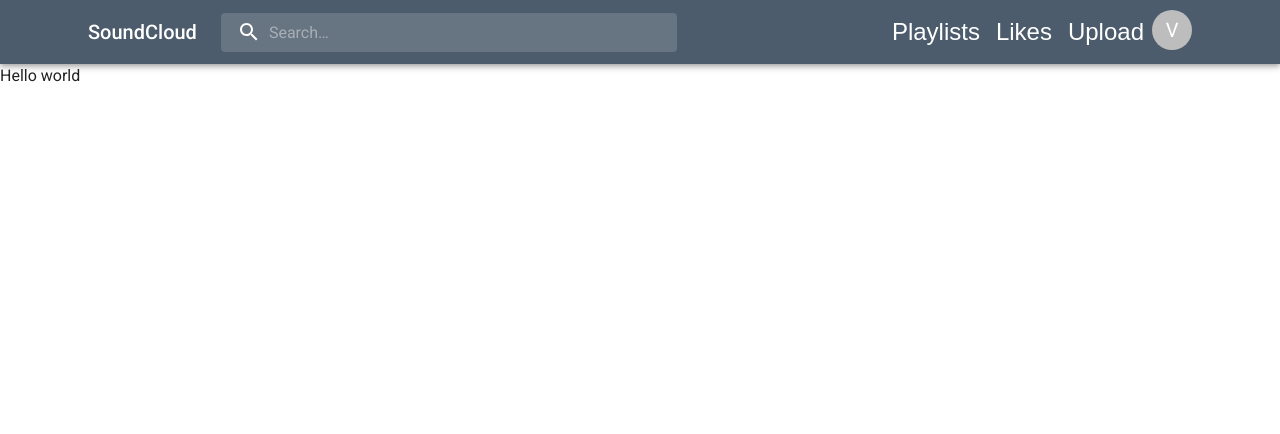
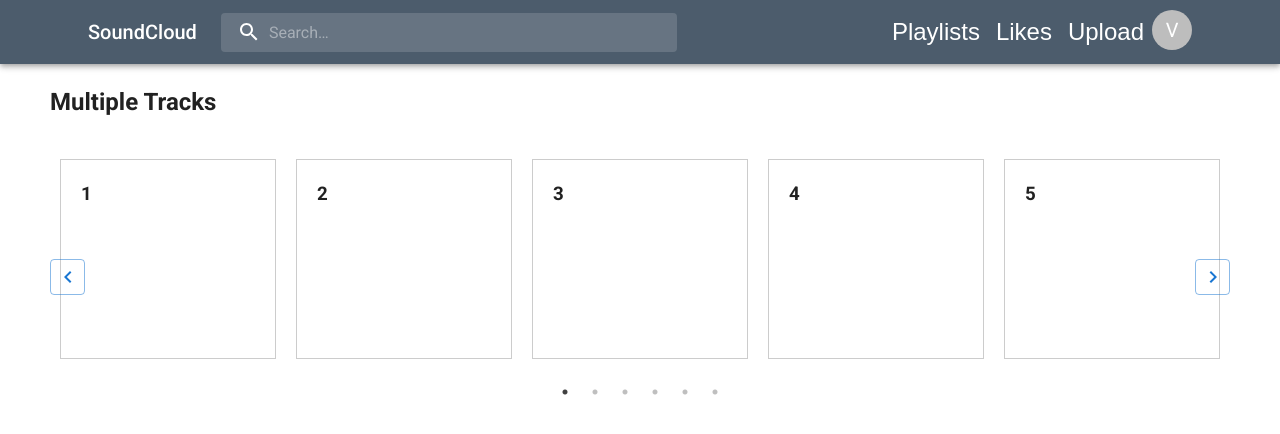
Before and after one commit to vannguyenv12/soundcloud-fe, a Next.js app: page / in a window 1280 px wide. Shown: the top 434 px of the page. Built offline with nearby package versions, Linux system fonts and the light colour scheme.

Commit message:
ui: track

```diff
--- a/package.json
+++ b/package.json
@@ -19,12 +19,16 @@
     "@mui/material": "5.14.7",
     "next": "13.4.19",
     "react": "18.2.0",
-    "react-dom": "18.2.0"
+    "react-dom": "18.2.0",
+    "react-h5-audio-player": "^3.9.1",
+    "react-slick": "^0.30.2",
+    "slick-carousel": "^1.8.1"
   },
   "devDependencies": {
     "@types/node": "20.5.9",
     "@types/react": "18.2.21",
     "@types/react-dom": "18.2.7",
+    "@types/react-slick": "^0.23.13",
     "eslint": "8.48.0",
     "eslint-config-next": "13.4.19",
     "typescript": "5.2.2"
--- a/src/app/page.tsx
+++ b/src/app/page.tsx
@@ -1,3 +1,9 @@
+import MainSlider from "@/components/main/main.slider";
+
 export default function HomePage() {
-  return <div>Hello world</div>;
+  return (
+    <div>
+      <MainSlider />
+    </div>
+  );
 }
--- /dev/null
+++ b/src/components/main/main.slider.tsx
@@ -0,0 +1,98 @@
+"use client";
+
+import "slick-carousel/slick/slick.css";
+import "slick-carousel/slick/slick-theme.css";
+import Slider from "react-slick";
+import { Settings } from "react-slick";
+import { Box, Button } from "@mui/material";
+import { ChevronLeftOutlined, ChevronRightOutlined } from "@mui/icons-material";
+
+const MainSlider = () => {
+  const NextArrow = (props: any) => {
+    return (
+      <Button
+        variant="outlined"
+        onClick={props.onClick}
+        sx={{
+          position: "absolute",
+          right: 0,
+          top: "50%",
+          zIndex: 2,
+          minWidth: 30,
+          width: 35,
+        }}
+      >
+        <ChevronRightOutlined />
+      </Button>
+    );
+  };
+
+  const PrevArrow = (props: any) => {
+    return (
+      <Button
+        variant="outlined"
+        onClick={props.onClick}
+        sx={{
+          position: "absolute",
+          left: 0,
+          top: "50%",
+          zIndex: 2,
+          minWidth: 30,
+          width: 35,
+        }}
+      >
+        <ChevronLeftOutlined />
+      </Button>
+    );
+  };
+
+  const settings: Settings = {
+    dots: true,
+    infinite: true,
+    speed: 500,
+    slidesToShow: 5,
+    slidesToScroll: 1,
+    nextArrow: <NextArrow />,
+    prevArrow: <PrevArrow />,
+  };
+
+  return (
+    <Box
+      sx={{
+        margin: "0 50px",
+        ".abc": {
+          padding: "0 10px",
+        },
+        h3: {
+          border: "1px solid #ccc",
+          padding: "20px",
+          height: "200px",
+        },
+      }}
+    >
+      <h2>Multiple Tracks</h2>
+      <Slider {...settings}>
+        <div className="abc">
+          <h3>1</h3>
+        </div>
+        <div className="abc">
+          <h3>2</h3>
+        </div>
+        <div className="abc">
+          <h3>3</h3>
+        </div>
+        <div className="abc">
+          <h3>4</h3>
+        </div>
+        <div className="abc">
+          <h3>5</h3>
+        </div>
+        <div className="abc">
+          <h3>6</h3>
+        </div>
+      </Slider>
+    </Box>
+  );
+};
+
+export default MainSlider;
```
Also changed, not shown: 1 other file (tests, documents, lock files or other folders).
